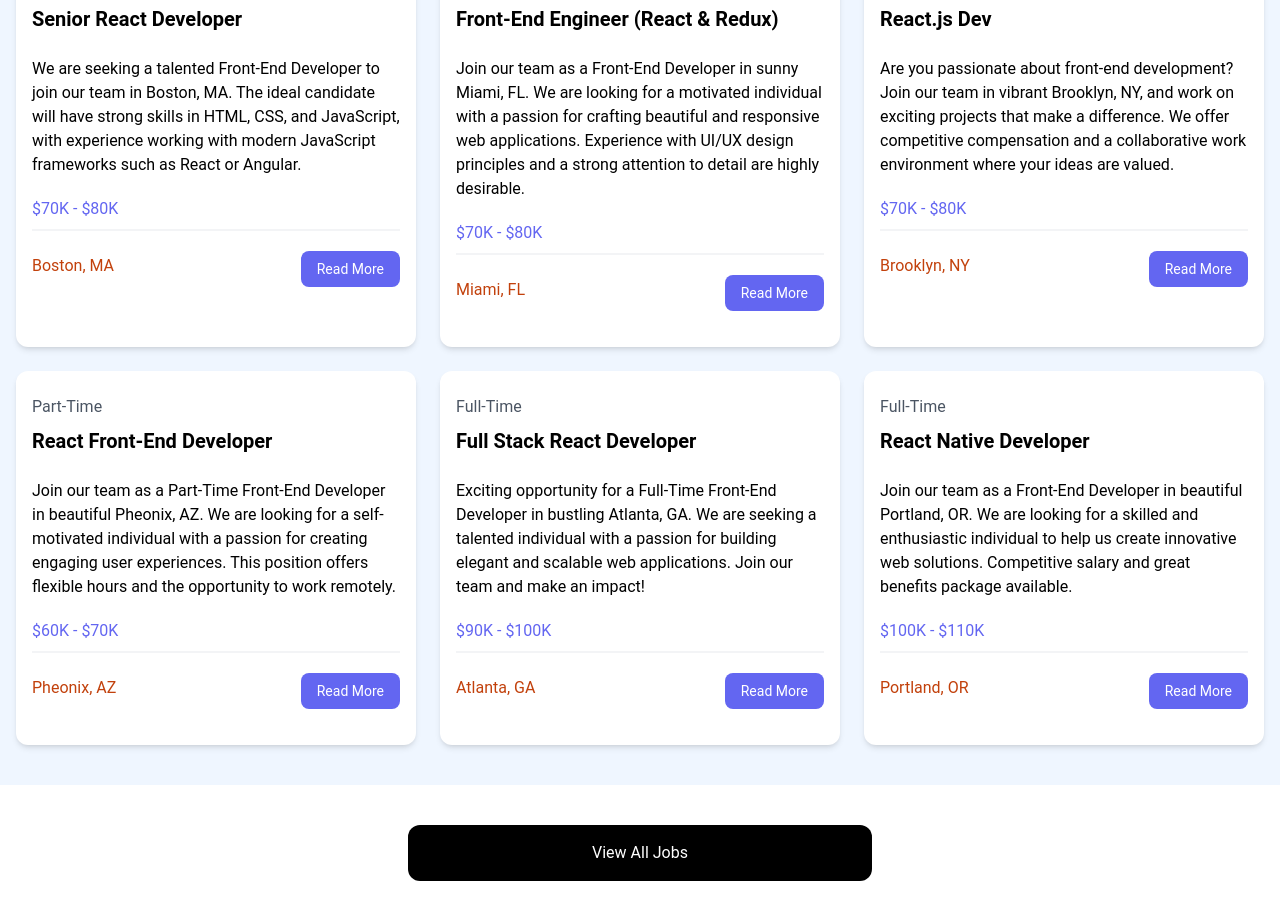
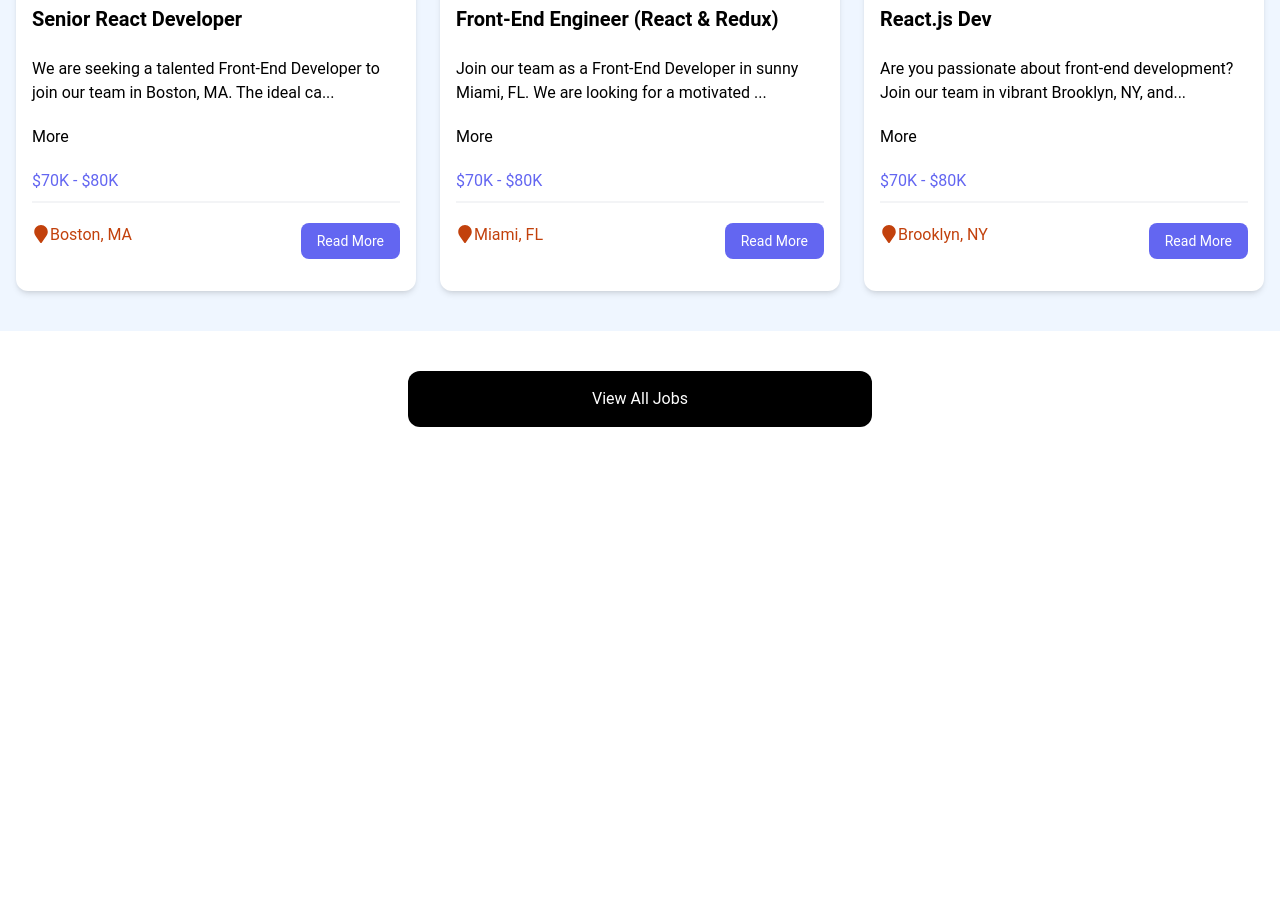
Before and after one commit to giuseppefrattura/react-2024, a React (Vite) app: page / in a window 1280 px wide. Shown: the part 760-1680 px from the top of the page. After the commit the page ends 1227 px from the top, so only its background shows below. Built offline with nearby package versions, Linux system fonts and the light colour scheme.

Commit message:
Everthing is working before react router dom

```diff
--- a/package.json
+++ b/package.json
@@ -11,7 +11,9 @@
   },
   "dependencies": {
     "react": "^18.2.0",
-    "react-dom": "^18.2.0"
+    "react-dom": "^18.2.0",
+    "react-icons": "^5.2.1",
+    "react-router-dom": "^6.23.1"
   },
   "devDependencies": {
     "@types/react": "^18.2.66",
--- a/src/App.jsx
+++ b/src/App.jsx
@@ -3,6 +3,7 @@
 import Hero from './components/Hero'
 import HomeCards from './components/HomeCards'
 import JobListings from './components/JobListings'
+import ViewAllJobs from './components/ViewAllJobs'
 
 var titleText='Become a React Dev';
 var subtitleText='Find the React job that fits your skills and needs';
@@ -10,21 +11,10 @@
 const App = () => {
   return (<>
     <Navbar />
-
     <Hero title={titleText} subtitle={subtitleText} />
-
     <HomeCards />
-
     <JobListings />
-
-
-  <section className="m-auto max-w-lg my-10 px-6">
-    <a
-      href="jobs.html"
-      className="block bg-black text-white text-center py-4 px-6 rounded-xl hover:bg-gray-700"
-      >View All Jobs</a
-    >
-  </section>
+    <ViewAllJobs />
   </>
   )
 }
--- a/src/components/JobListing.jsx
+++ b/src/components/JobListing.jsx
@@ -1,6 +1,16 @@
-import React from 'react'
+import React from 'react';
+import { useState } from 'react'
+import { FaMapMarker } from 'react-icons/fa'
 
-function JobListing({job}) {
+const JobListing = ({job}) => {
+    const [showFullDescription, setShowFullDescription] = useState(false);
+
+    let description = job.description;
+
+    if(!showFullDescription){
+        description = description.substring(0, 90) + '...';
+    }
+
   return (
     <div className="bg-white rounded-xl shadow-md relative">
         <div className="p-4">
@@ -10,8 +20,12 @@
           </div>
 
           <div className="mb-5">
-           {job.description}
+           {description}
           </div>
+
+          <button onClick={() => setShowFullDescription((prevState) => !prevState )} className='text-infigo-500 mb-5 hover:text-indigo-600'>
+            {showFullDescription ? 'Less' : 'More'}
+          </button>
 
           <h3 className="text-indigo-500 mb-2">{job.salary}</h3>
 
@@ -19,7 +33,7 @@
 
           <div className="flex flex-col lg:flex-row justify-between mb-4">
             <div className="text-orange-700 mb-3">
-              <i className="fa-solid fa-location-dot text-lg"></i>
+              <FaMapMarker className='inline text-lg mb-1 '/>
               {job.location}
             </div>
             <a
--- a/src/components/JobListings.jsx
+++ b/src/components/JobListings.jsx
@@ -4,6 +4,8 @@
 
 function JobListings() {
     // console.log(jobs);
+    const recentJobs = jobs.slice(0,3);
+
 
   return (
     <section className="bg-blue-50 px-4 py-10">
@@ -12,7 +14,7 @@
         Browse Jobs
       </h2>
       <div className="grid grid-cols-1 md:grid-cols-3 gap-6">
-      {jobs.map((job)=>
+      {recentJobs.map((job)=>
         <JobListing key={job.id} job={job} />
         )}
 
--- /dev/null
+++ b/src/components/ViewAllJobs.jsx
@@ -0,0 +1,15 @@
+import React from 'react'
+
+const ViewAllJobs = () => {
+  return (
+    <section className="m-auto max-w-lg my-10 px-6">
+    <a
+      href="/jobs"
+      className="block bg-black text-white text-center py-4 px-6 rounded-xl hover:bg-gray-700"
+      >View All Jobs</a
+    >
+  </section>
+  )
+}
+
+export default ViewAllJobs
```
Also changed, not shown: 1 other file (tests, documents, lock files or other folders).
